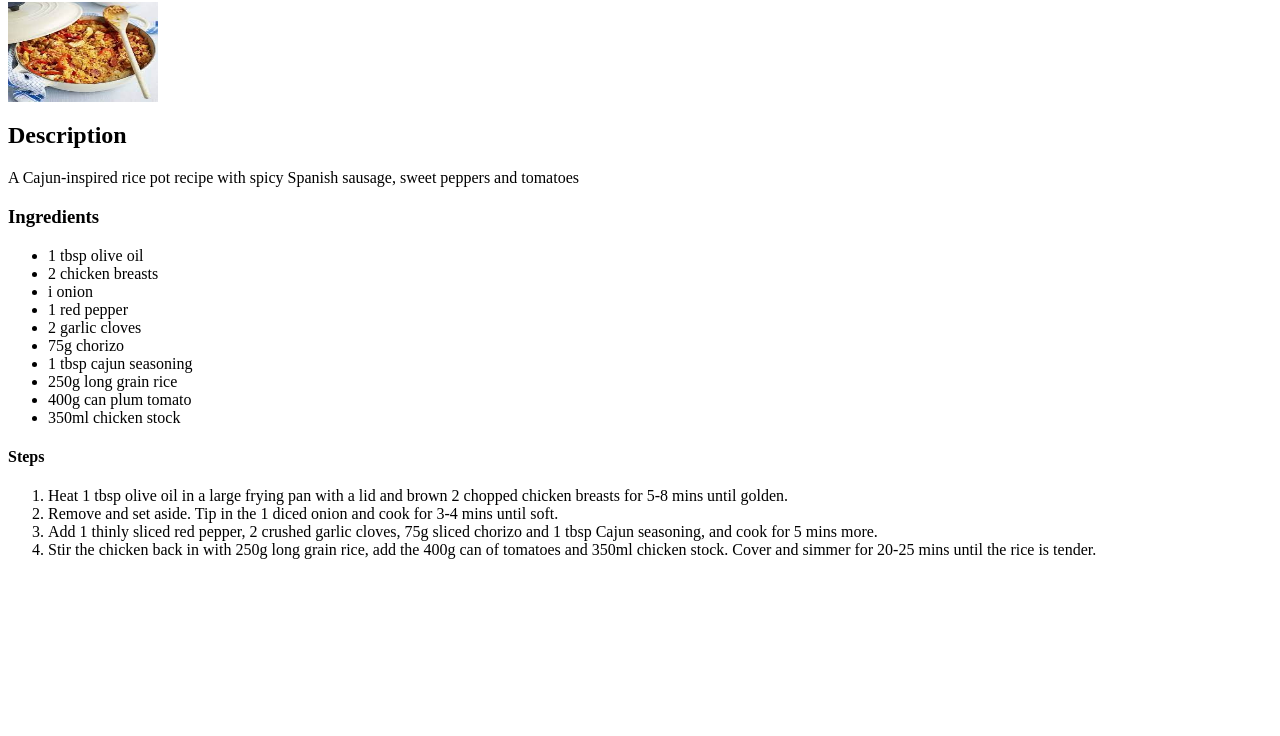
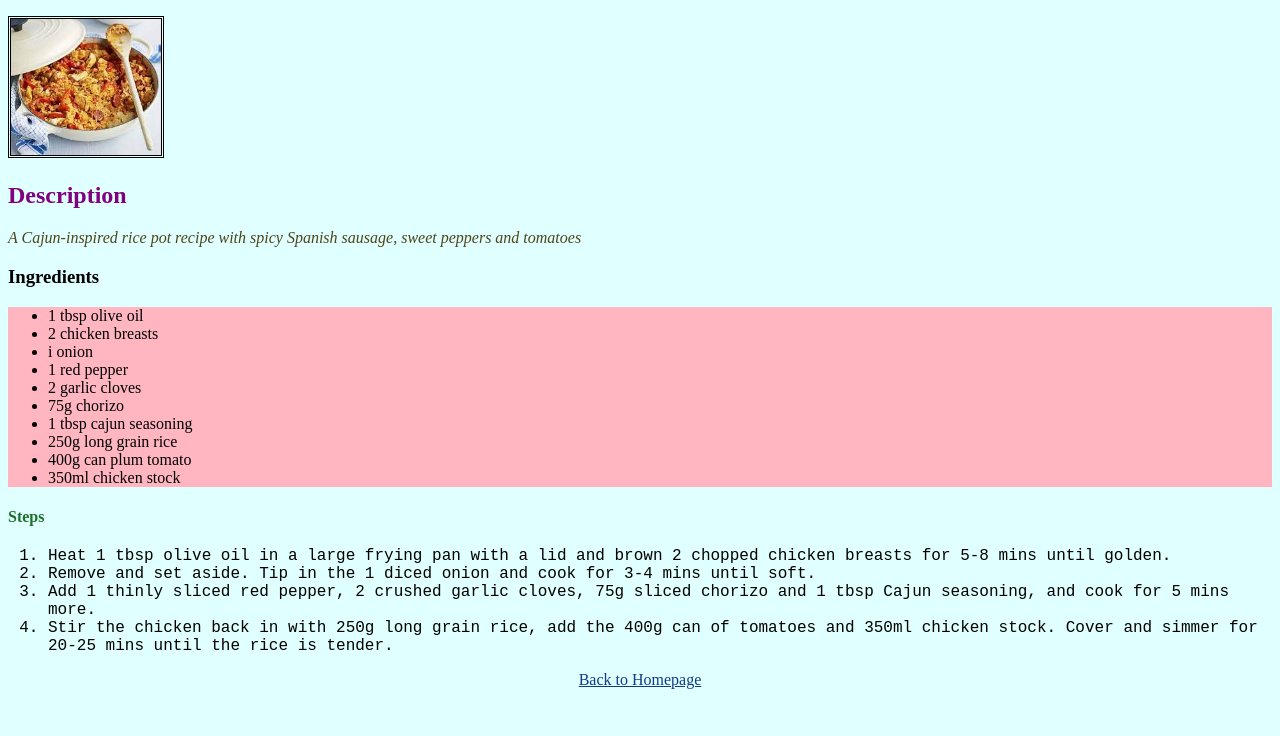
Before and after one commit to SJRUK/odin-recipes, a plain HTML site: page recipes/jambalaya.html in a window 1280 px wide. Shown: the part 64-800 px from the top of the page. Drawn offline with Linux system fonts and the light colour scheme.

Commit message:
Create styles.css file
Created styles.css file and added style to elements in index.html as well
the individual recipe pages.

```diff
--- a/index.html
+++ b/index.html
@@ -3,6 +3,7 @@
     <head>
         <meta charset="UTF-8">
         <title>Odin Recipes</title>
+        <link rel="stylesheet" href="styles.css">
     </head>
 
     <body>
@@ -14,6 +15,6 @@
             <li><a href="recipes/bolognese.html">Healthy Spaghetti Bolognese</a></li>
         </ul>
 
-        <img src="../odin-recipes/images/chef.png" alt="A cartoon of four chefs looking happy">
+        <img class="image" src="../odin-recipes/images/chef.png" alt="A cartoon of four chefs looking happy">
     </body>
 </html>
--- a/recipes/jambalaya.html
+++ b/recipes/jambalaya.html
@@ -1,16 +1,24 @@
+<!DOCTYPE html>
+<html lang="en">
+    <head>
+        <meta charset="UTF-8">
+        <title>Chicken and Chorizo Jambalaya</title>
+        <link rel="stylesheet" href="../styles.css">
+    </head>
+<body>
 <h1>Chicken and Chorizo Jambalaya</h1>
 
-<img src="../images/jambalaya.jpg" width=150 height=100
+<img class="food-pic" src="../images/jambalaya.jpg" width=150 height=100
 alt="A pan of deliciously spicy Chicken and Chorizo Jambalaya">
 
 <h2>Description</h2>
 
-<p>A Cajun-inspired rice pot recipe with spicy Spanish
+<p class="desc">A Cajun-inspired rice pot recipe with spicy Spanish
     sausage, sweet peppers and tomatoes</p>
 
 <h3>Ingredients</h3>
 
-    <ul>
+    <ul class="ingredients-list">
         <li>1 tbsp olive oil</li>
         <li>2 chicken breasts</li>
         <li>i onion</li>
@@ -25,7 +33,7 @@ alt="A pan of deliciously spicy Chicken and Chorizo Jambalaya">
 
 <h4>Steps</h4>
 
-    <ol>
+    <ol class="steps">
         <li>Heat 1 tbsp olive oil in a large frying
             pan with a lid and brown 2 chopped chicken breasts
             for 5-8 mins until golden.</li>
@@ -37,3 +45,7 @@ alt="A pan of deliciously spicy Chicken and Chorizo Jambalaya">
                of tomatoes and 350ml chicken stock. Cover and simmer for 20-25 mins
                until the rice is tender. </li>
     </ol>
+    <a id="back" href="../index.html">Back to Homepage</a>
+</body>
+
+</html>
--- /dev/null
+++ b/styles.css
@@ -0,0 +1,59 @@
+body {
+    background-color: lightcyan;
+}
+
+    /* link */
+a {
+    color: rgb(7, 7, 107);
+
+  }
+  /* mouse over link */
+a:hover {
+    color: green;
+  }
+.image {
+        width: 600px;
+        height: auto;
+}
+
+h1 {
+    font-weight: bold;
+    text-decoration: underline;
+}
+
+h2 {
+    color: purple;
+}
+
+h4 {
+    color:rgb(30, 112, 41)
+}
+
+.steps {
+    font-family: "Courier New", monospace;
+    font-size: medium;
+}
+
+.ingredients-list{
+    font-family:'Times New Roman', Times, serif;
+    background-color: lightpink;
+
+}
+
+.desc {
+    font-style: italic;
+    color: rgb(78, 69, 26);
+
+}
+
+.food-pic {
+    border-style: double;
+    height: auto;
+    width: 150px;
+}
+
+#back {
+    display: block;
+    text-align: center;
+    color: rgb(17, 59, 136);
+}
```
Also changed, not shown: recipes/bolognese.html (+18 -4 lines), recipes/chilli.html (+18 -4 lines).
